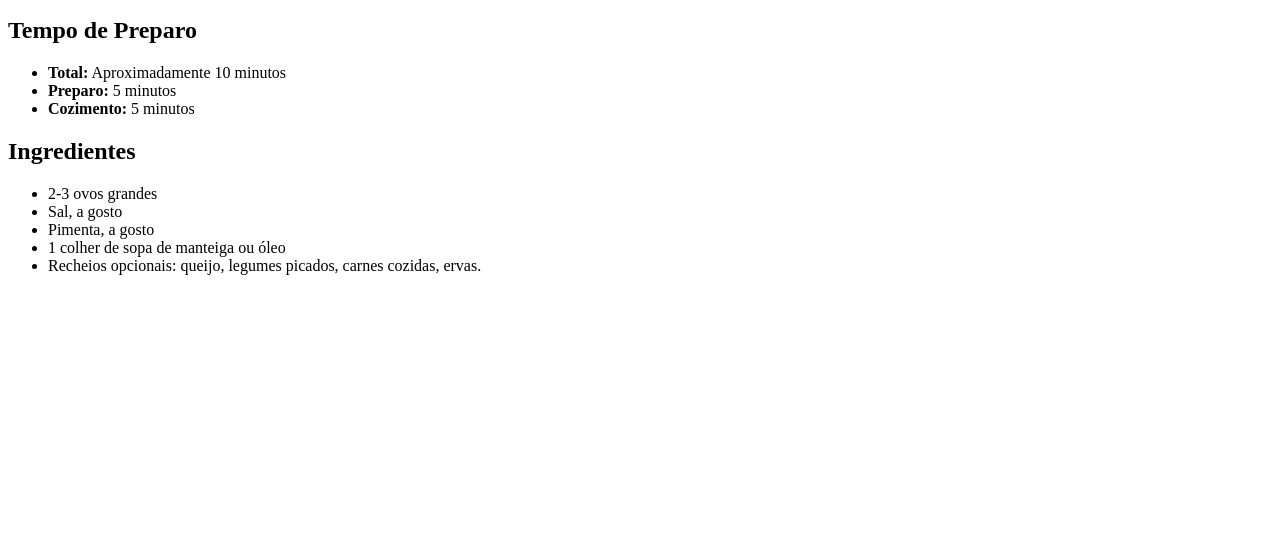
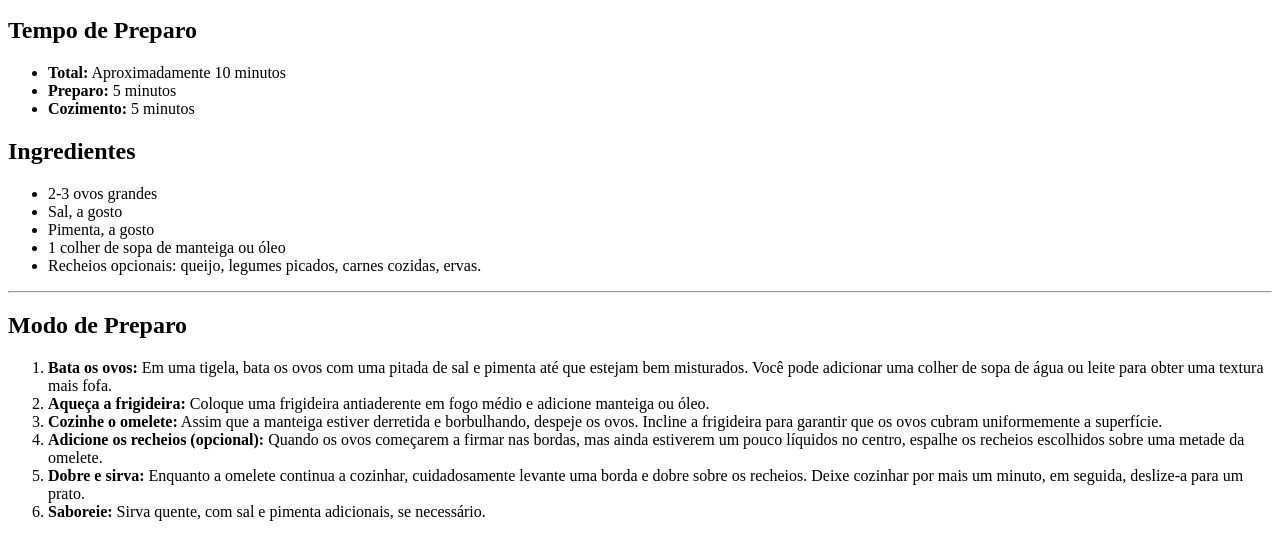
Before and after one commit to CinthiaKarolina/Receita, a plain HTML site: page index.html in a window 1280 px wide. Shown: the part 127-686 px from the top of the page. Drawn offline with Linux system fonts and the light colour scheme.

Commit message:
Quarto commit do HTML

```diff
--- a/index.html
+++ b/index.html
@@ -38,6 +38,33 @@
                 <li>Recheios opcionais: queijo, legumes picados, carnes cozidas, ervas.</li>
             </ul>
         </div>
+
+        <hr>
+
+        <div>
+            <h2>Modo de Preparo</h2>
+
+            <ol>
+                <li>
+                    <strong>Bata os ovos:</strong> Em uma tigela, bata os ovos com uma pitada de sal e pimenta até que estejam bem misturados. Você pode adicionar uma colher de sopa de água ou leite para obter uma textura mais fofa.
+                </li>
+                <li>
+                    <strong>Aqueça a frigideira:</strong> Coloque uma frigideira antiaderente em fogo médio e adicione manteiga ou óleo.
+                </li>
+                <li>
+                    <strong>Cozinhe o omelete:</strong> Assim que a manteiga estiver derretida e borbulhando, despeje os ovos. Incline a frigideira para garantir que os ovos cubram uniformemente a superfície.
+                </li>
+                <li>
+                    <strong>Adicione os recheios (opcional):</strong> Quando os ovos começarem a firmar nas bordas, mas ainda estiverem um pouco líquidos no centro, espalhe os recheios escolhidos sobre uma metade da omelete.
+                </li>
+                <li>
+                    <strong>Dobre e sirva:</strong> Enquanto a omelete continua a cozinhar, cuidadosamente levante uma borda e dobre sobre os recheios. Deixe cozinhar por mais um minuto, em seguida, deslize-a para um prato.
+                </li>
+                <li>
+                    <strong>Saboreie:</strong> Sirva quente, com sal e pimenta adicionais, se necessário.
+                </li>
+            </ol>
+        </div>
     </div>
 </body>
 </html>
```
